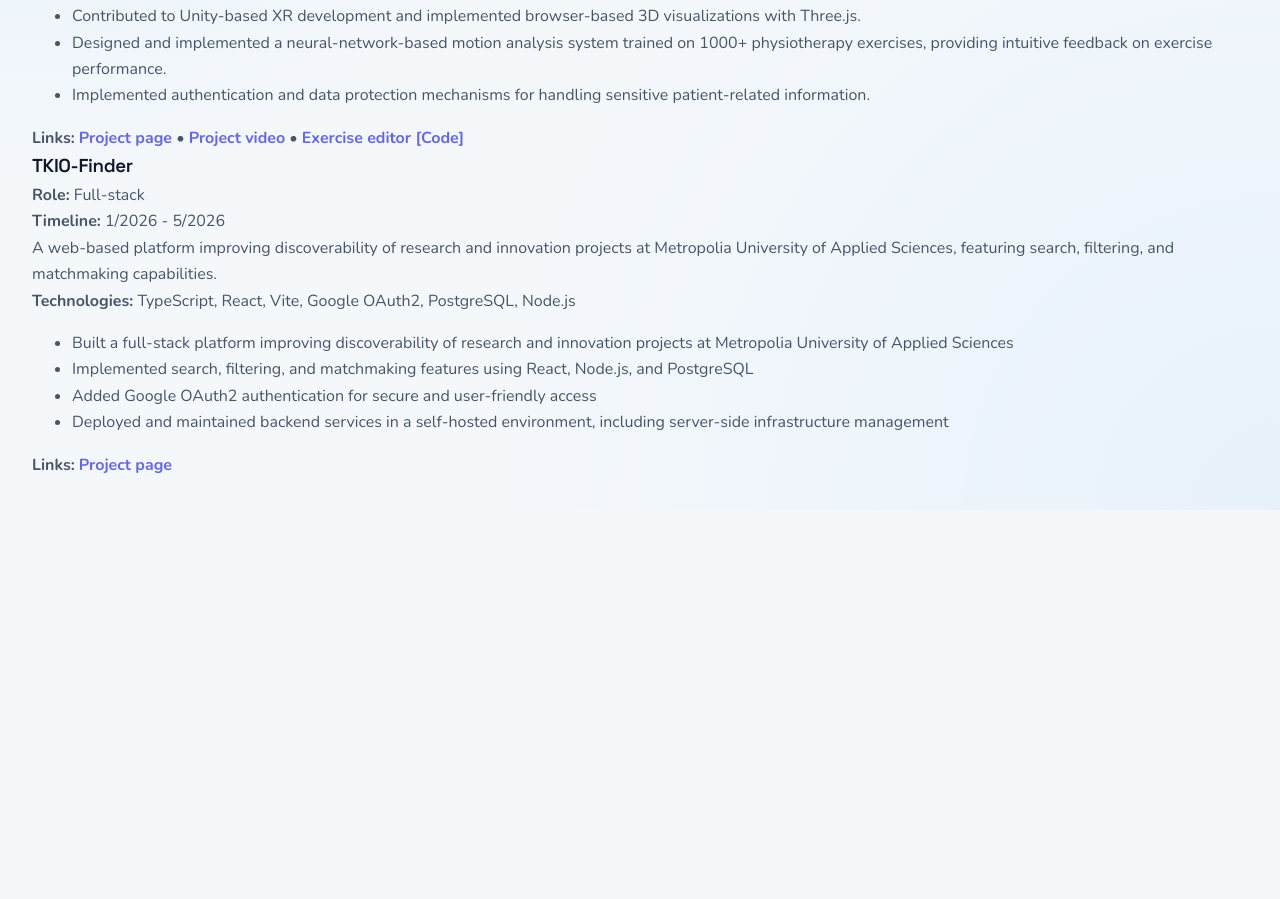
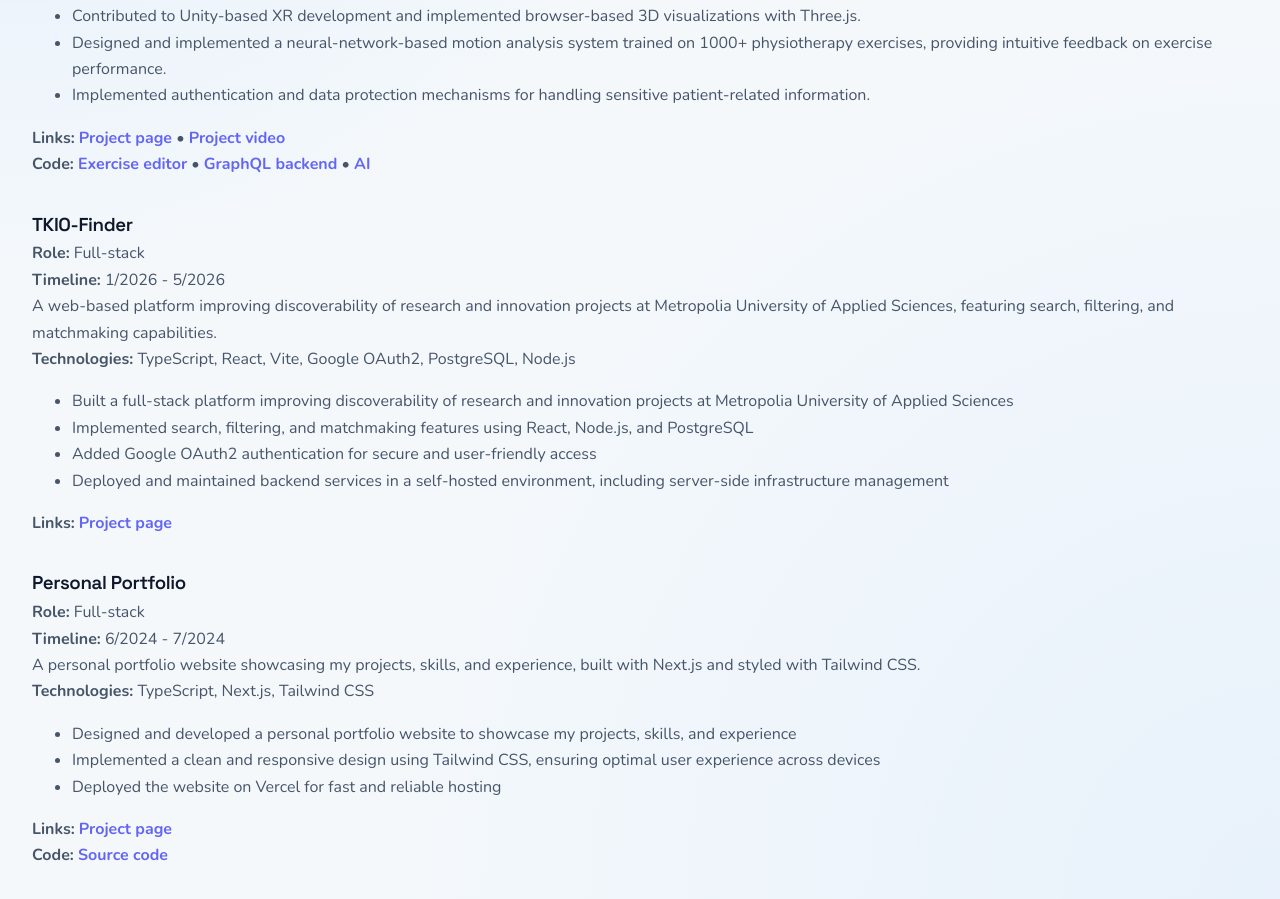
Before and after one commit to Panibo/mariapori-website, a Next.js app: page /projects in a window 1280 px wide. Shown: the part 447-1346 px from the top of the page. Before the commit the page ends 957 px from the top, so only its background shows below. Built offline with nearby package versions, Linux system fonts and the light colour scheme.

Commit message:
Project page

```diff
--- a/app/globals.css
+++ b/app/globals.css
@@ -123,11 +123,11 @@
 a:active {
   color: var(--color-link-active);
 }
-section {
-  margin-bottom: 0.5rem;
+section:not(:last-child) {
+  margin-bottom: var(--spacing-sm);
 }
-section:last-child {
-  margin-bottom: 0;
+article:not(:last-child) {
+  margin-bottom: var(--spacing-xl);
 }
 @media print {
   #root_header,
--- a/app/projects/page.tsx
+++ b/app/projects/page.tsx
@@ -61,6 +61,23 @@
                 ))}
               </p>
             )}
+            {project.code && project.code.length > 0 && (
+              <p>
+                <strong>Code:</strong>{" "}
+                {project.code.map((code, index) => (
+                  <span key={code.url}>
+                    <a
+                      href={code.url}
+                      target="_blank"
+                      rel="noopener noreferrer"
+                    >
+                      {code.label}
+                    </a>
+                    {index < project.code.length - 1 ? " • " : ""}
+                  </span>
+                ))}
+              </p>
+            )}
           </article>
         ))}
       </section>
--- a/data/projects.json
+++ b/data/projects.json
@@ -33,10 +33,20 @@
       {
         "url": "https://www.youtube.com/watch?v=ar5z2SLb7SI",
         "label": "Project video"
+      }
+    ],
+    "code": [
+      {
+        "url": "https://gitlab.com/hxrc_public/hxrc_animationmaker",
+        "label": "Exercise editor"
       },
       {
-        "url": "https://gitlab.com/hxrc_public/hxrc_animationmaker",
-        "label": "Exercise editor [Code]"
+        "url": "https://gitlab.com/hxrc_public/hxrc_data-api",
+        "label": "GraphQL backend"
+      },
+      {
+        "url": "https://gitlab.com/hxrc_public/hxrc_gamerat_neuralnetwork",
+        "label": "AI"
       }
     ]
   },
@@ -66,5 +76,30 @@
         "label": "Project page"
       }
     ]
+  },
+  {
+    "name": "Personal Portfolio",
+    "role": "Full-stack",
+    "startDate": "6/2024",
+    "endDate": "7/2024",
+    "summary": "A personal portfolio website showcasing my projects, skills, and experience, built with Next.js and styled with Tailwind CSS.",
+    "technologies": ["TypeScript", "Next.js", "Tailwind CSS"],
+    "description": [
+      "Designed and developed a personal portfolio website to showcase my projects, skills, and experience",
+      "Implemented a clean and responsive design using Tailwind CSS, ensuring optimal user experience across devices",
+      "Deployed the website on Vercel for fast and reliable hosting"
+    ],
+    "links": [
+      {
+        "url": "https://mariapori.dev/",
+        "label": "Project page"
+      }
+    ],
+    "code": [
+      {
+        "url": "https://github.com/Panibo/mariapori-website",
+        "label": "Source code"
+      }
+    ]
   }
 ]
--- a/styles/cv.module.css
+++ b/styles/cv.module.css
@@ -16,7 +16,6 @@
   border-radius: 50%;
   object-fit: cover;
 }
-
 @media (max-width: 640px) {
   .header {
     flex-direction: column;
```
